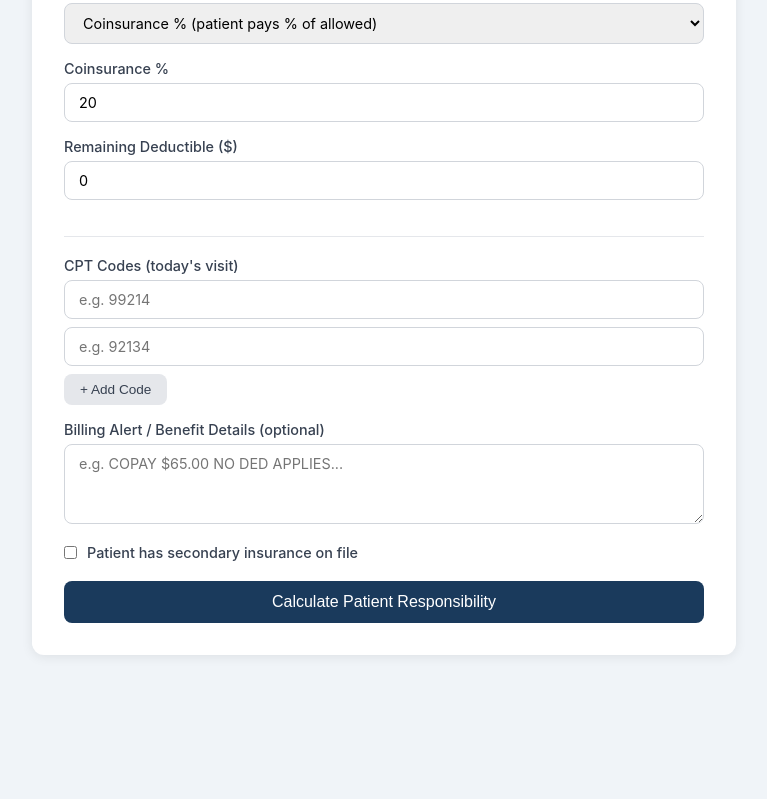
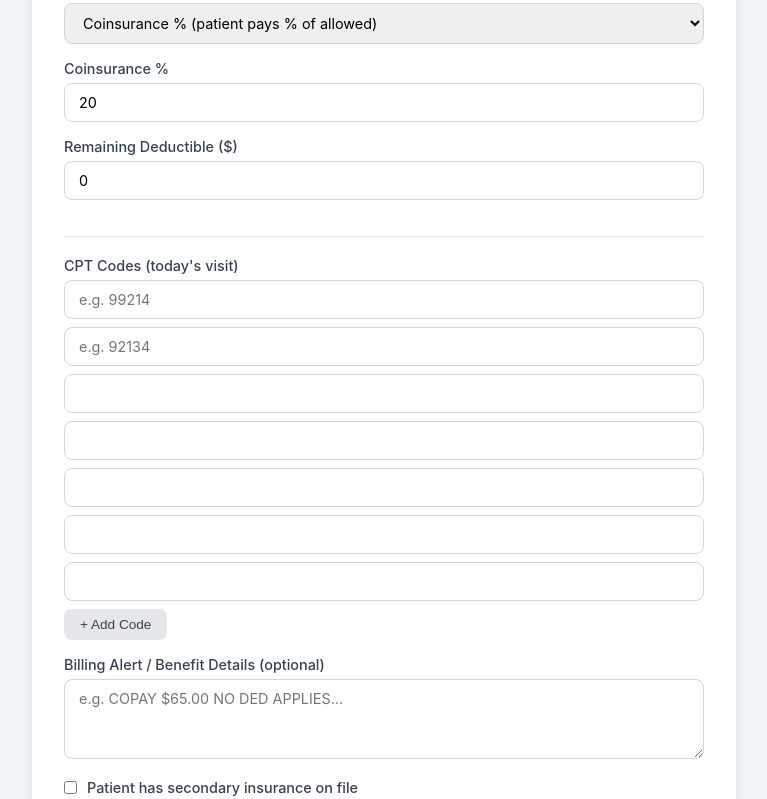
Before and after one commit to eyesandlids-ux/patient-calculator, a website: page index.html in a window 1280 px wide. Shown: the part 371-1170 px from the top of the page, without its empty margins (256-1023 px from the left). Before the commit the page ends 1046 px from the top, so only its background shows below. Drawn offline with Linux system fonts and the light colour scheme.

Commit message:
increased CPT codes
Increased CPT codes

```diff
--- a/index.html
+++ b/index.html
@@ -106,6 +106,11 @@
     <div id="cptInputs">
       <div class="cpt-row"><input type="text" placeholder="e.g. 99214" maxlength="6" class="cpt-input" /></div>
       <div class="cpt-row"><input type="text" placeholder="e.g. 92134" maxlength="6" class="cpt-input" /></div>
+      <div class="cpt-row"><input type="text" placeholder="" maxlength="6" class="cpt-input" /></div>
+      <div class="cpt-row"><input type="text" placeholder="" maxlength="6" class="cpt-input" /></div>
+      <div class="cpt-row"><input type="text" placeholder="" maxlength="6" class="cpt-input" /></div>
+      <div class="cpt-row"><input type="text" placeholder="" maxlength="6" class="cpt-input" /></div>
+      <div class="cpt-row"><input type="text" placeholder="" maxlength="6" class="cpt-input" /></div>
     </div>
     <button class="add-cpt" onclick="addCptRow()">+ Add Code</button>
 
```
